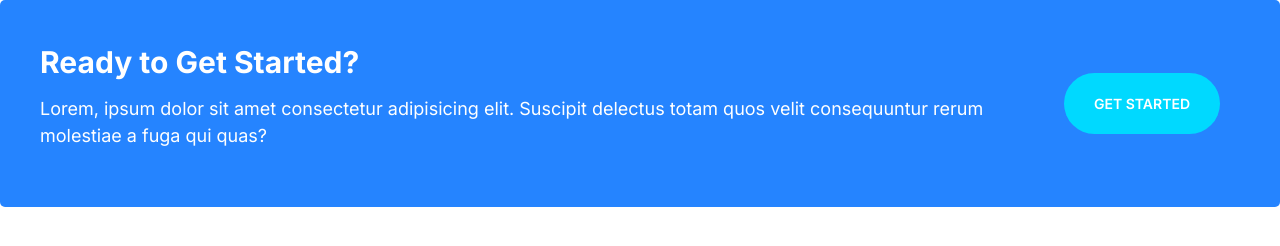
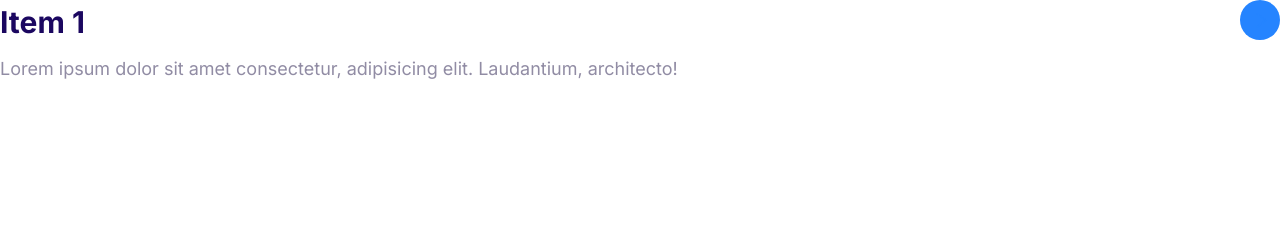
Before and after one commit to nhattytad/natify, a plain HTML site: page index.html in a window 1280 px wide. Drawn offline with Linux system fonts and the light colour scheme.

Commit message:
Implementing collapsibles

```diff
--- a/css/styles.css
+++ b/css/styles.css
@@ -458,3 +458,29 @@ a {
         margin: 0 2rem;
     }
 }
+/* Collapsibles */
+.collapsible__header {
+    display: flex;
+    justify-content: space-between;
+}
+.collapsible__heading {
+    margin-top: 0;
+    font-size: 3rem;
+}
+.collapsible__chevron {
+    rotate: -90deg;
+    transition: 0.3s;
+}
+.collapsible__content {
+    max-height: 0;
+    overflow: hidden;
+    opacity: 0;
+    transition: all 0.3s;
+}
+.collapsible--expanded .collapsible__chevron {
+    transform: rotate(0);
+}
+.collapsible--expanded .collapsible__content {
+    max-height: 100vh;
+    opacity: 1;
+}
--- a/index.html
+++ b/index.html
@@ -14,18 +14,19 @@
     <link rel="stylesheet" href="css/styles.css" />
   </head>
   <body>
-    <div class="callout callout--primary">
-      <div class="grid grid--1x2">
-        <div class="callout__content">
-          <h2 class="callout__heading">Ready to Get Started?</h2>
-          <p>
-            Lorem, ipsum dolor sit amet consectetur adipisicing elit. Suscipit
-            delectus totam quos velit consequuntur rerum molestiae a fuga qui
-            quas?
-          </p>
-        </div>
-        <a href="#" class="btn btn--secondary btn-stretched">Get Started</a>
+    <div class="collapsible collapsible--expanded">
+      <header class="collapsible__header">
+        <h2 class="collapsible__heading">Item 1</h2>
+          <svg class="icon icon--primary collapsible__chevron">
+            <use xlink:href="images/sprite.svg#chevron"></use>
+          </svg>
+        </span>
+      </header>
+      <div class="collapsible__content">
+        Lorem ipsum dolor sit amet consectetur, adipisicing elit. Laudantium,
+        architecto!
       </div>
     </div>
+    <script src="js/main.js"></script>
   </body>
 </html>
--- /dev/null
+++ b/js/main.js
@@ -0,0 +1,6 @@
+const collapsibles = document.querySelectorAll(".collapsible");
+collapsibles.forEach((item) =>
+  item.addEventListener("click", function () {
+    this.classList.toggle("collapsible--expanded");
+  })
+);
```
Also changed, not shown: css/components/collapsible.html (added, +13 -0 lines).
